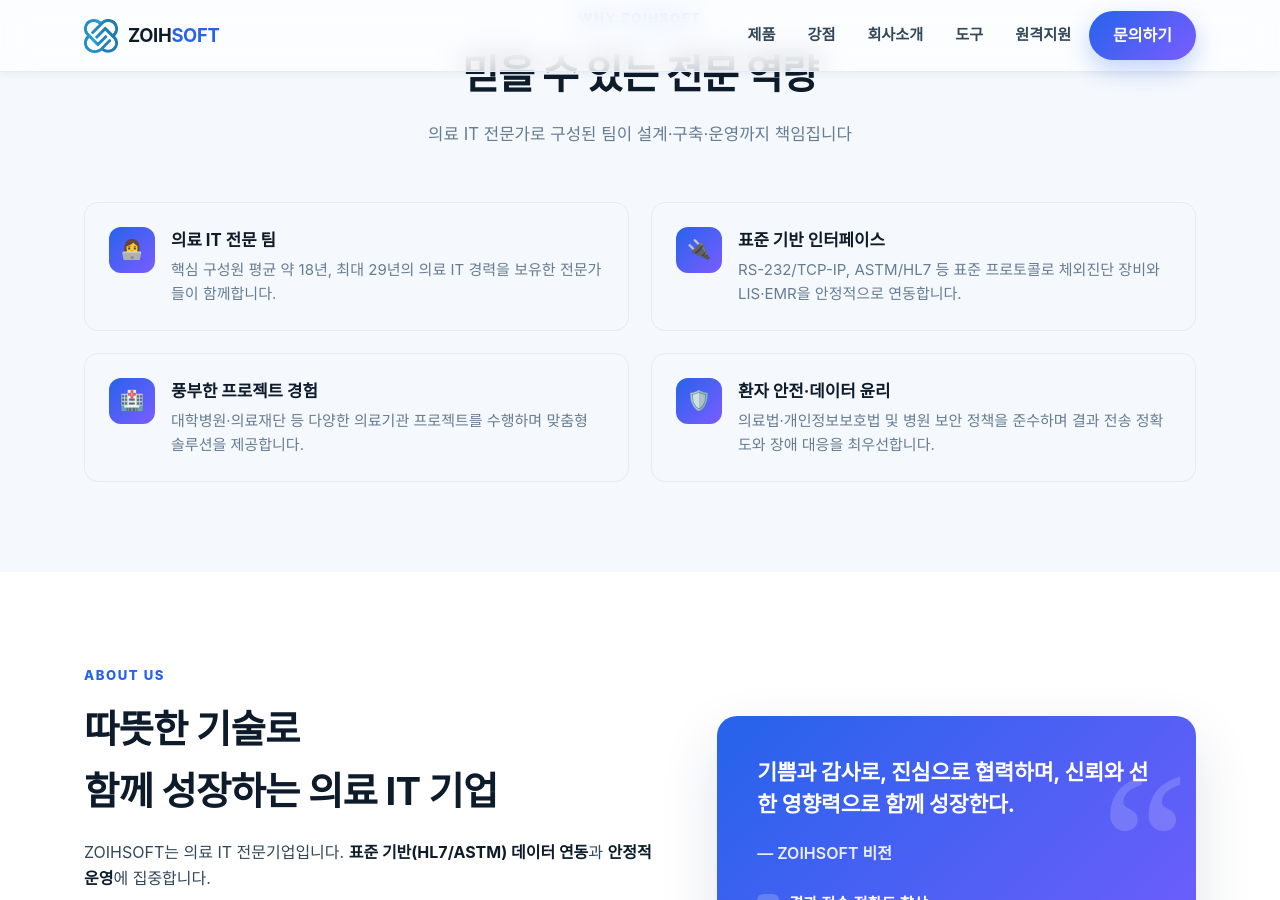
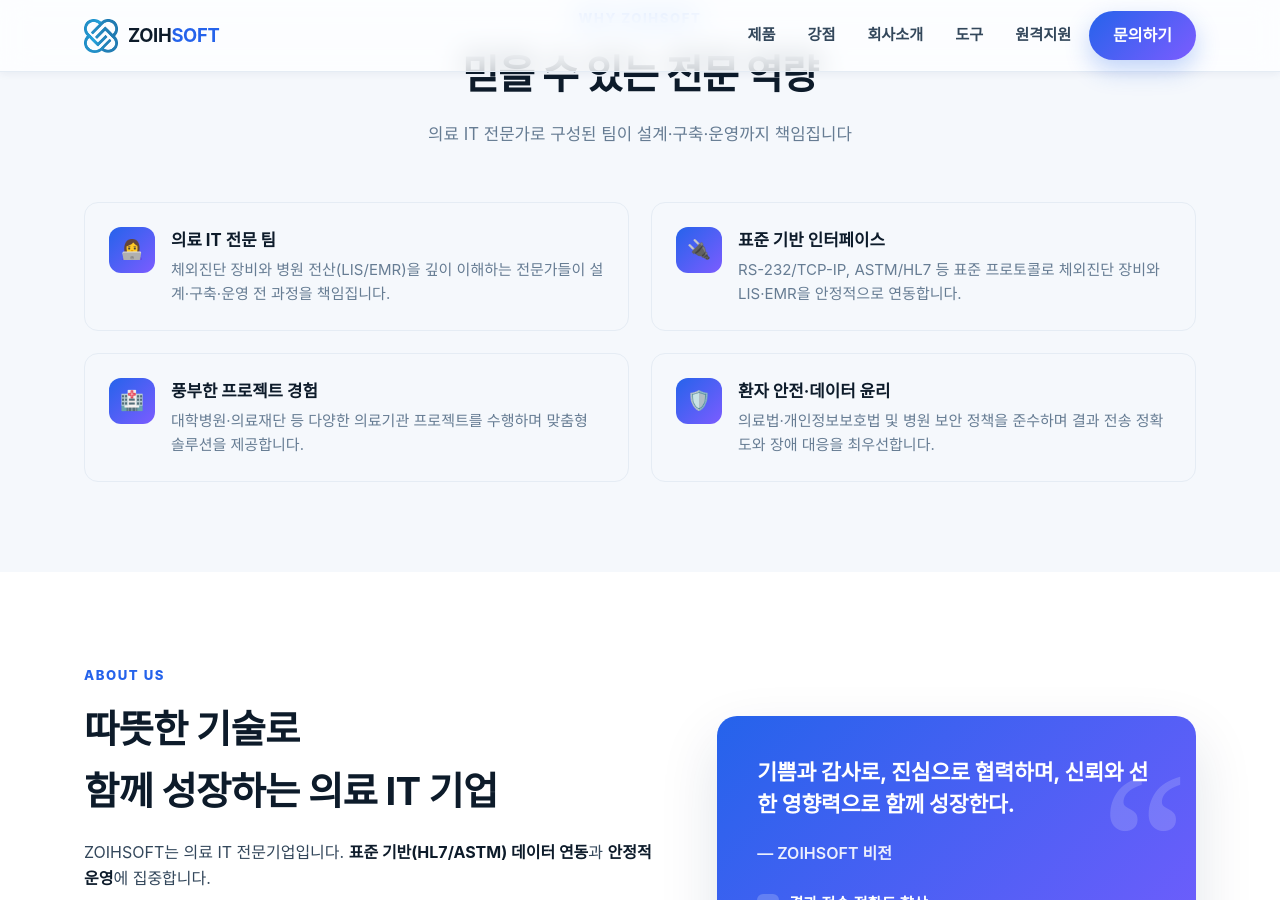
Before and after one commit to zoih-kihyun/zoih.github.io, a Jekyll site: the page built from index.html, in a window 1280 px wide and 900 px high, scrolled down 1522 px. Built offline with Jekyll 4.4.1, drawn with Linux system fonts in a browser that asks for light colours; some web fonts are replaced.

Commit message:
역량 카드 문구 수정: 경력 연수 표현 제거
의료 IT 전문 팀 카드에서 평균/최대 경력 연수 문구를 빼고
도메인 전문성 중심 문구로 교체.

Co-Authored-By: Claude Opus 4.8 (1M context) <noreply@anthropic.com>
Claude-Session: https://claude.ai/code/session_01KmQaRxkX2RN91LG6EXQM8j

```diff
--- a/index.html
+++ b/index.html
@@ -87,7 +87,7 @@ description: "표준 기반(HL7/ASTM) 의료기기 인터페이스 · 원격/현
                 <p>의료 IT 전문가로 구성된 팀이 설계·구축·운영까지 책임집니다</p>
             </div>
             <div class="caps">
-                <div class="cap reveal"><span class="ic">👩‍💻</span><div><h4>의료 IT 전문 팀</h4><p>핵심 구성원 평균 약 18년, 최대 29년의 의료 IT 경력을 보유한 전문가들이 함께합니다.</p></div></div>
+                <div class="cap reveal"><span class="ic">👩‍💻</span><div><h4>의료 IT 전문 팀</h4><p>체외진단 장비와 병원 전산(LIS/EMR)을 깊이 이해하는 전문가들이 설계·구축·운영 전 과정을 책임집니다.</p></div></div>
                 <div class="cap reveal d1"><span class="ic">🔌</span><div><h4>표준 기반 인터페이스</h4><p>RS-232/TCP-IP, ASTM/HL7 등 표준 프로토콜로 체외진단 장비와 LIS·EMR을 안정적으로 연동합니다.</p></div></div>
                 <div class="cap reveal d2"><span class="ic">🏥</span><div><h4>풍부한 프로젝트 경험</h4><p>대학병원·의료재단 등 다양한 의료기관 프로젝트를 수행하며 맞춤형 솔루션을 제공합니다.</p></div></div>
                 <div class="cap reveal d3"><span class="ic">🛡️</span><div><h4>환자 안전·데이터 윤리</h4><p>의료법·개인정보보호법 및 병원 보안 정책을 준수하며 결과 전송 정확도와 장애 대응을 최우선합니다.</p></div></div>
```
